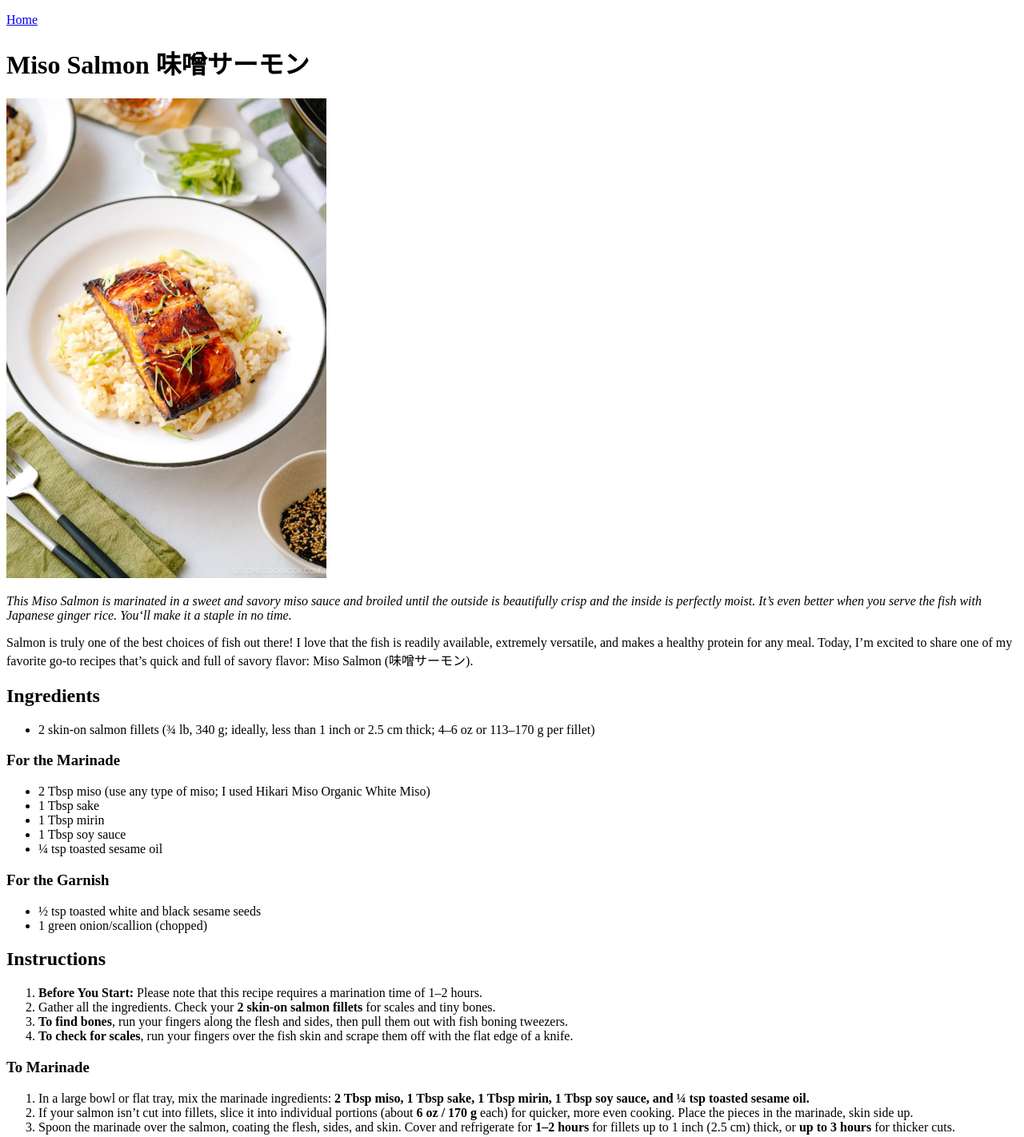
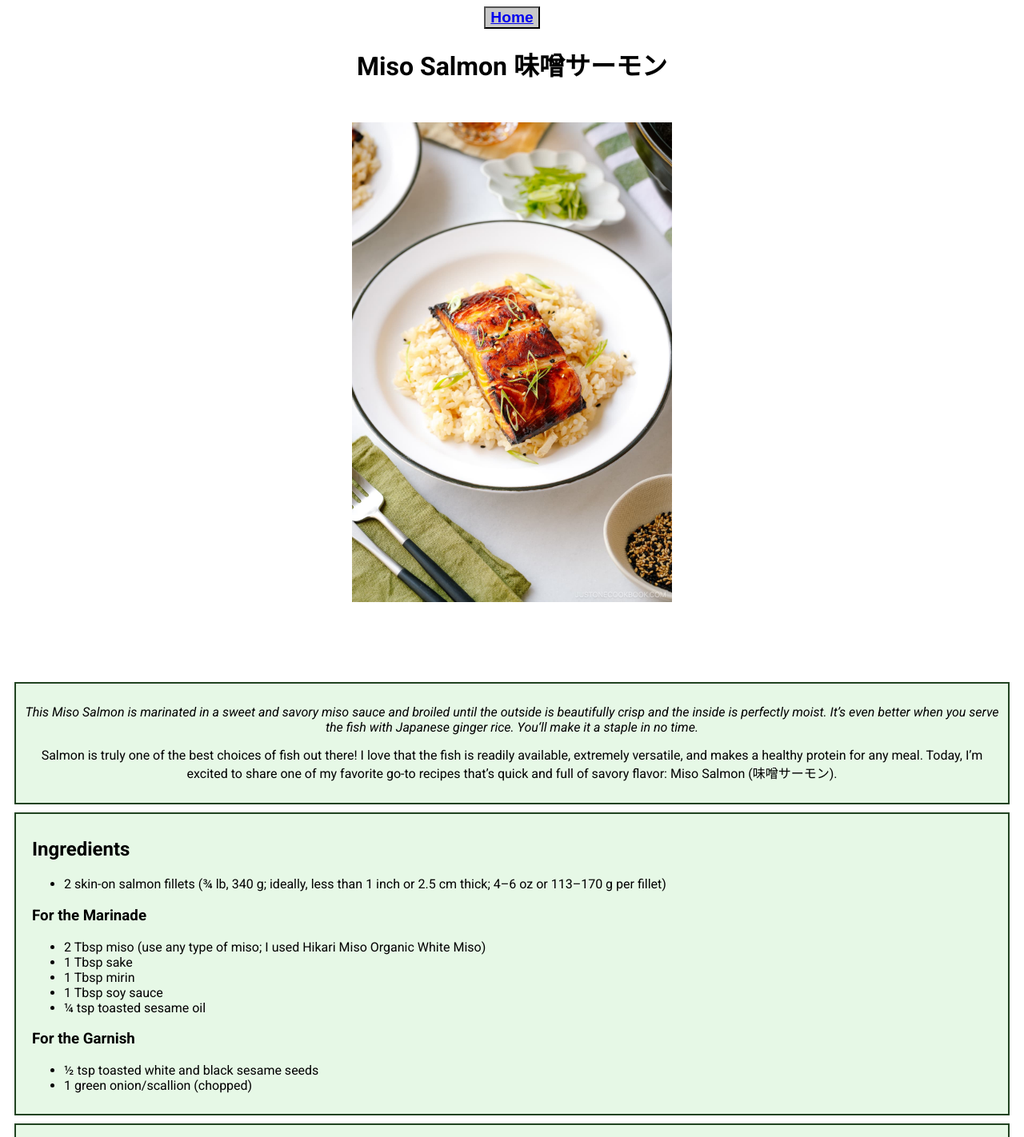
Before and after one commit to earthshad0w/odin-recipes, a plain HTML site: page recipes/miso-salmon.html in a window 1280 px wide. Shown: the top 1422 px of the page at 80% size. Drawn offline with Linux system fonts and the light colour scheme.

Commit message:
HTML and CSS styling for miso-salmon
Added styling to miso-salmon. Cleaned up gomaae

```diff
--- a/recipes/miso-salmon.html
+++ b/recipes/miso-salmon.html
@@ -4,19 +4,23 @@
     <meta charset="UTF-8">
     <meta name="viewport" content="width=device-width, initial-scale=1.0">
     <title>miso-salmon</title>
+    <link rel="stylesheet" href="../styles.css"
 </head>
 <body>
-    <p><a href="../index.html">Home</a></p>
+    <button class="home"><a href="../index.html">Home</a></button>
 
-    <h1>Miso Salmon 味噌サーモン</h1>
+    <h1 id="title">Miso Salmon 味噌サーモン</h1>
 
     <img src="../img/miso-salmon.jpg" alt="A picture of the prepared miso salmon dish" height="600">
 
+    <div class="main-description">
         <p><em>This Miso Salmon is marinated in a sweet and savory miso sauce and broiled until the outside is beautifully crisp and the inside is perfectly moist.
             It’s even better when you serve the fish with Japanese ginger rice. You‘ll make it a staple in no time.</em></p>
 
         <p>Salmon is truly one of the best choices of fish out there! I love that the fish is readily available, extremely versatile, and makes a healthy protein for any meal. Today, I’m excited to share one of my favorite go-to recipes that’s quick and full of savory flavor: Miso Salmon (味噌サーモン).</p>
+    </div>
 
+    <div class="content">
         <h2>Ingredients</h2>
 
         <ul>
@@ -41,6 +45,9 @@
             <li>½ tsp toasted white and black sesame seeds</li>
             <li>1 green onion/scallion (chopped)</li>
         </ul>
+    </div>
+
+    <div class="content">
 
         <h2>Instructions</h2>
 
@@ -49,7 +56,6 @@
             <li>Gather all the ingredients. Check your <strong>2 skin-on salmon fillets</strong> for scales and tiny bones.</li>
             <li><strong>To find bones</strong>, run your fingers along the flesh and sides, then pull them out with fish boning tweezers.</li>
             <li><strong>To check for scales</strong>, run your fingers over the fish skin and scrape them off with the flat edge of a knife.</li>
-
         </ol>
 
         <h3>To Marinade</h3>
@@ -85,5 +91,6 @@
         <ol>
             <li>Serve the Miso Salmon and top with <strong>½ tsp toasted white and black sesame seeds</strong> and <strong> green onion/scallion</strong> 1 thinly sliced (both toppings are optional). I like to serve this salmon with Ginger Rice. Enjoy!</li>
         </ol>
+    </div>
 </body>
 </html>
```
Also changed, not shown: recipes/gomaae.html (+0 -1 lines). Lines whose indentation alone changed are shown as unchanged.
